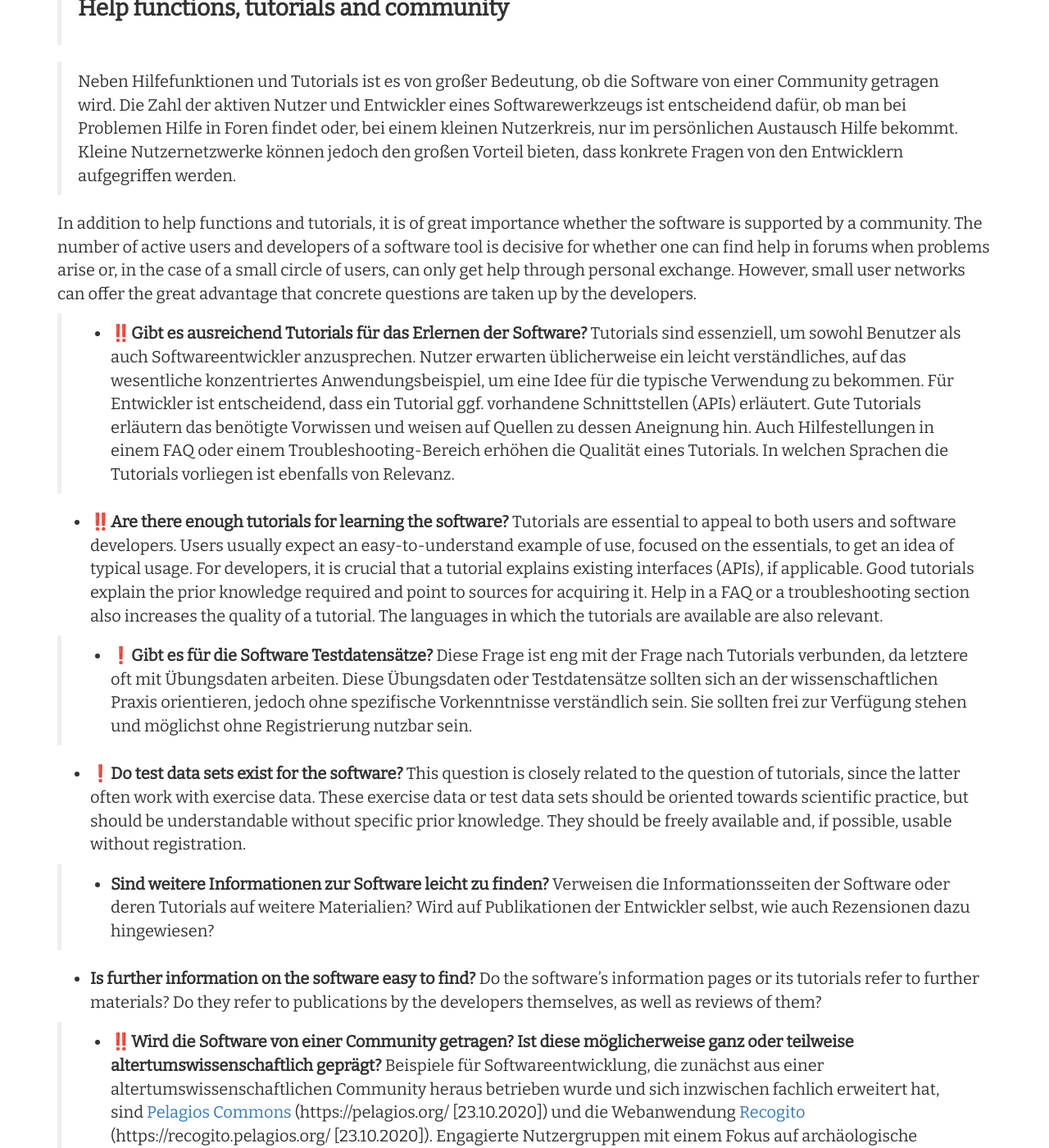
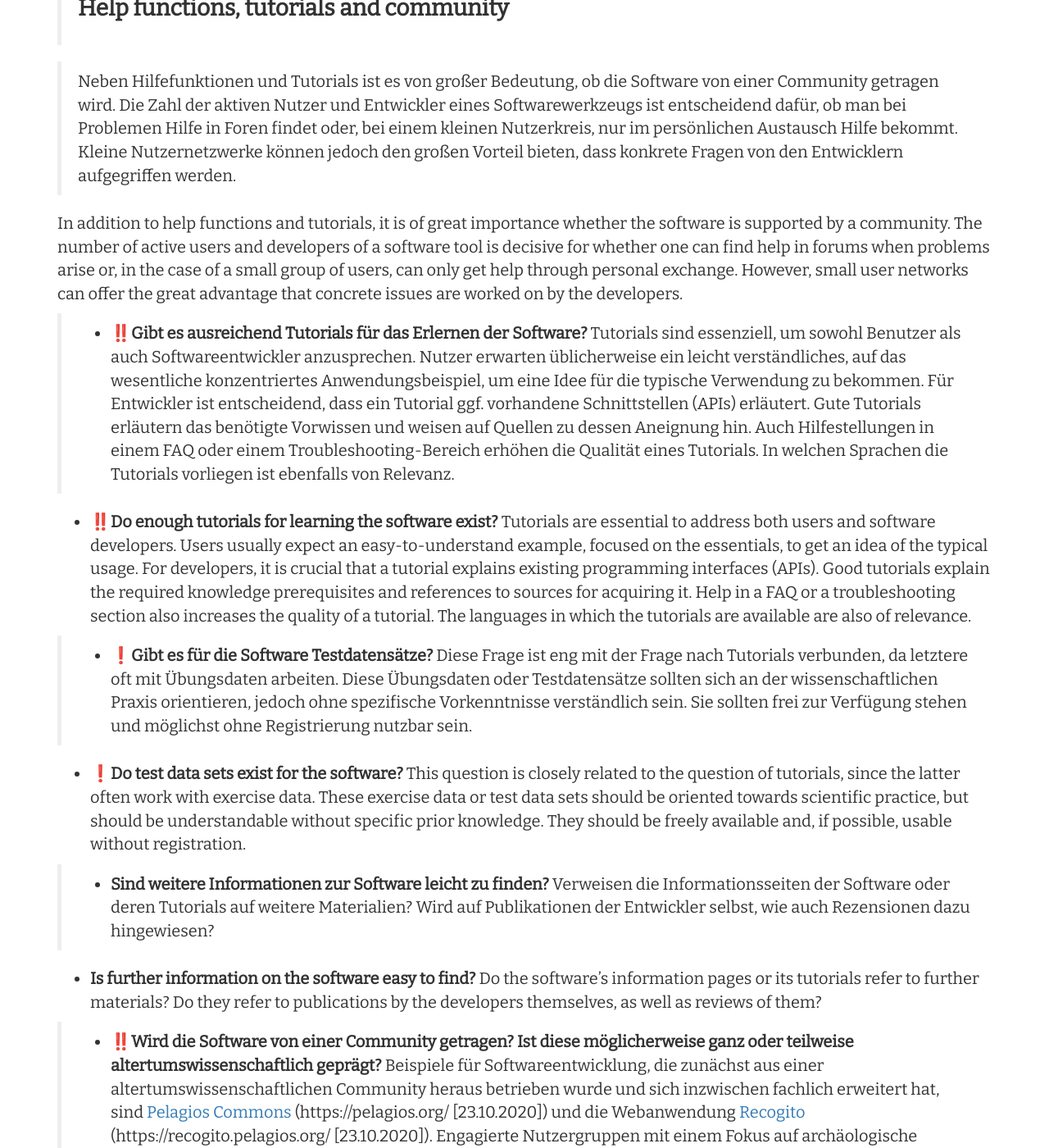
Before and after one commit to Research-Squirrel-Engineers/Impuls_SoftwareRezensionen_DGUF, a Jekyll site: the page built from Draft_EN.md, in a window 1280 px wide and 1400 px high, scrolled down 25656 px. Shown: the whole window at 82% size. Built offline with Jekyll 4.4.1, drawn with Linux system fonts in a browser that asks for light colours; nearby versions of some CDN libraries; emoji names are drawn with the system emoji font; some of the changed text lies outside the part shown.

Commit message:
tutorials checked

```diff
--- a/Draft_EN.md
+++ b/Draft_EN.md
@@ -355,11 +355,11 @@ Performance and robustness influence how the programme is used. Performance espe
 
 > Neben Hilfefunktionen und Tutorials ist es von großer Bedeutung, ob die Software von einer Community getragen wird. Die Zahl der aktiven Nutzer und Entwickler eines Softwarewerkzeugs ist entscheidend dafür, ob man bei Problemen Hilfe in Foren findet oder, bei einem kleinen Nutzerkreis, nur im persönlichen Austausch Hilfe bekommt. Kleine Nutzernetzwerke können jedoch den großen Vorteil bieten, dass konkrete Fragen von den Entwicklern aufgegriffen werden.
 
-In addition to help functions and tutorials, it is of great importance whether the software is supported by a community. The number of active users and developers of a software tool is decisive for whether one can find help in forums when problems arise or, in the case of a small circle of users, can only get help through personal exchange. However, small user networks can offer the great advantage that concrete questions are taken up by the developers.
+In addition to help functions and tutorials, it is of great importance whether the software is supported by a community. The number of active users and developers of a software tool is decisive for whether one can find help in forums when problems arise or, in the case of a small group of users, can only get help through personal exchange. However, small user networks can offer the great advantage that concrete issues are worked on by the developers.
 
 > * :bangbang:**Gibt es ausreichend Tutorials für das Erlernen der Software?** Tutorials sind essenziell, um sowohl Benutzer als auch Softwareentwickler anzusprechen. Nutzer erwarten üblicherweise ein leicht verständliches, auf das wesentliche konzentriertes Anwendungsbeispiel, um eine Idee für die typische Verwendung zu bekommen. Für Entwickler ist entscheidend, dass ein Tutorial ggf. vorhandene Schnittstellen (APIs) erläutert. Gute Tutorials erläutern das benötigte Vorwissen und weisen auf Quellen zu dessen Aneignung hin. Auch Hilfestellungen in einem FAQ oder einem Troubleshooting-Bereich erhöhen die Qualität eines Tutorials. In welchen Sprachen die Tutorials vorliegen ist ebenfalls von Relevanz.
 
-* :bangbang:**Are there enough tutorials for learning the software?** Tutorials are essential to appeal to both users and software developers. Users usually expect an easy-to-understand example of use, focused on the essentials, to get an idea of typical usage. For developers, it is crucial that a tutorial explains existing interfaces (APIs), if applicable. Good tutorials explain the prior knowledge required and point to sources for acquiring it. Help in a FAQ or a troubleshooting section also increases the quality of a tutorial. The languages in which the tutorials are available are also relevant.
+* :bangbang:**Do enough tutorials for learning the software exist?** Tutorials are essential to address both users and software developers. Users usually expect an easy-to-understand example, focused on the essentials, to get an idea of the typical usage. For developers, it is crucial that a tutorial explains existing programming interfaces (APIs). Good tutorials explain the required knowledge prerequisites and references to sources for acquiring it. Help in a FAQ or a troubleshooting section also increases the quality of a tutorial. The languages in which the tutorials are available are also of relevance.
 
 > * :heavy_exclamation_mark:**Gibt es für die Software Testdatensätze?** Diese Frage ist eng mit der Frage nach Tutorials verbunden, da letztere oft mit Übungsdaten arbeiten. Diese Übungsdaten oder Testdatensätze sollten sich an der wissenschaftlichen Praxis orientieren, jedoch ohne spezifische Vorkenntnisse verständlich sein. Sie sollten frei zur Verfügung stehen und möglichst ohne Registrierung nutzbar sein.
 
```
Also changed, not shown: other parts of Draft_EN.md (+2 -2 lines).
